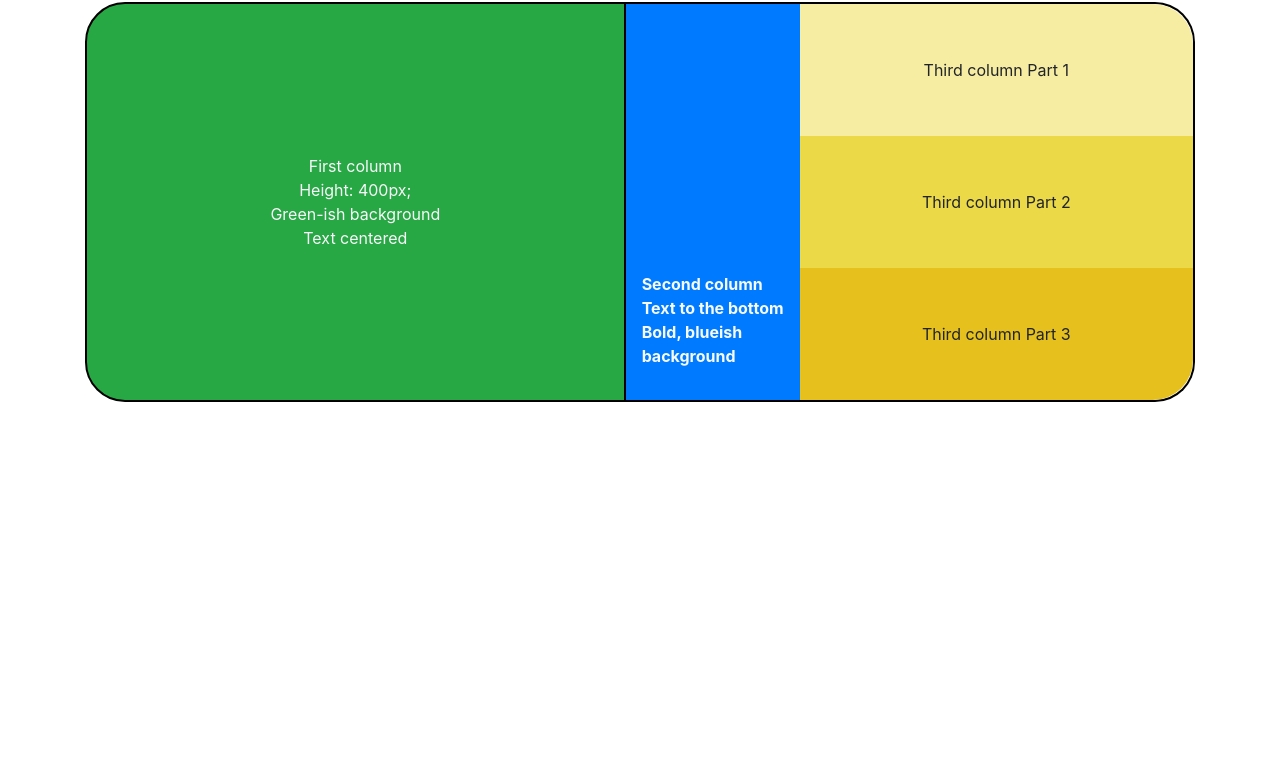
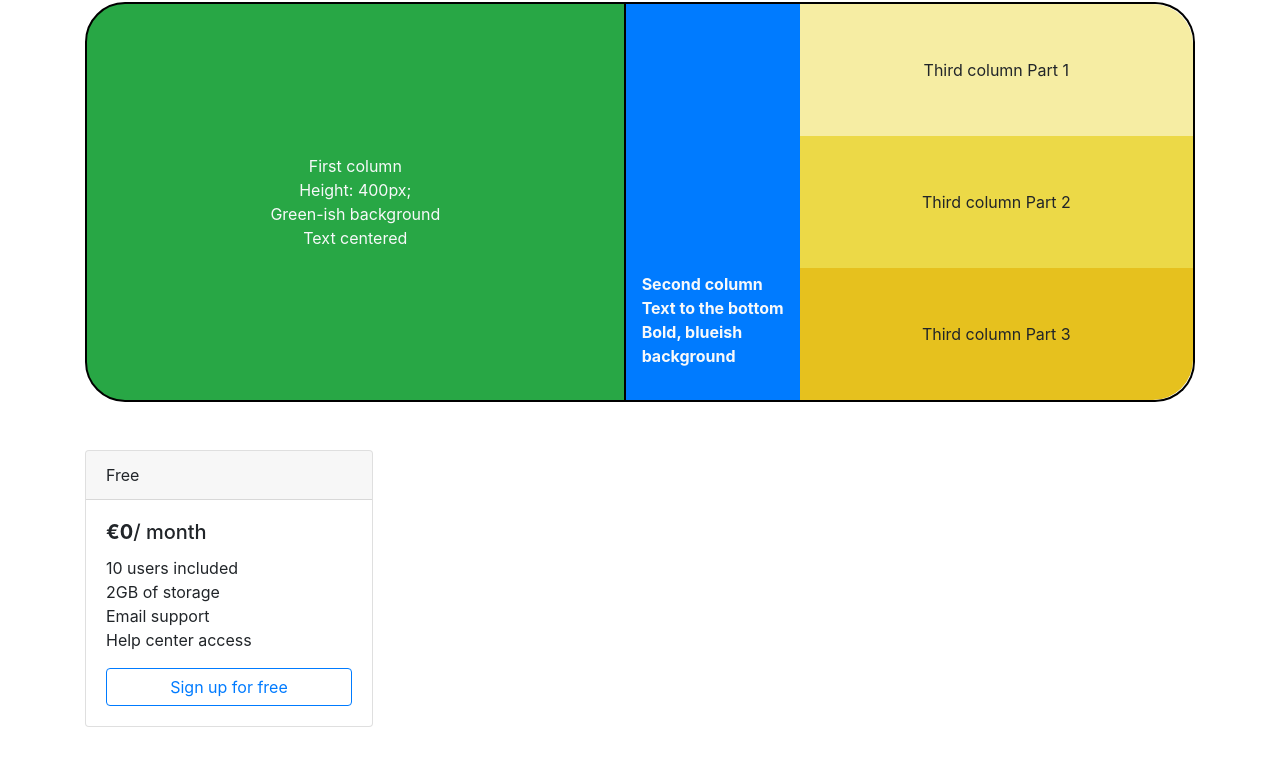
Before and after one commit to Matt-478/M2-D8, a plain HTML site: page index.html in a window 1280 px wide. Shown: the part 150-916 px from the top of the page. Before the commit the page ends 800 px from the top, so only its background shows below. Drawn offline with nearby package versions, Linux system fonts and the light colour scheme.

Commit message:
Basic card mockup done

```diff
--- a/index.html
+++ b/index.html
@@ -30,7 +30,7 @@
             <h1>Exercise 1</h1>
       </div>
 
-      <div class="container">
+      <div class="container mb-5">
           <div class="large-container d-flex">
             <div class="green-box bg-success h-400 text-light flex-g-3 d-flex text-flex-center rounded-left-extra ">
              <p class="m-0">
@@ -70,5 +70,27 @@
           </div>
       </div>
 
+      <div class="container mb-5">
+        <div class="pricing-options">
+
+          <div class="card" style="width: 18rem;">
+            <div class="card-header">
+              Free
+            </div>
+            <div class="card-body">
+              <h5 class="card-title"><b>€0</b>/ month</h5>
+              <p class="card-text">
+                10 users included<br>
+                2GB of storage<br>
+                Email support<br>
+                Help center access
+              </p>
+                <a href="#" class="btn btn-outline-primary w-100">Sign up for free</a>
+            </div>
+          </div>
+
+        </div>
+      </div>
+
 </body>
 </html>
--- a/styles.css
+++ b/styles.css
@@ -5,6 +5,7 @@ body {
 .text-center {
   text-align: center;
 }
+
 .h-400 {
   height: 400px;
 }
```
